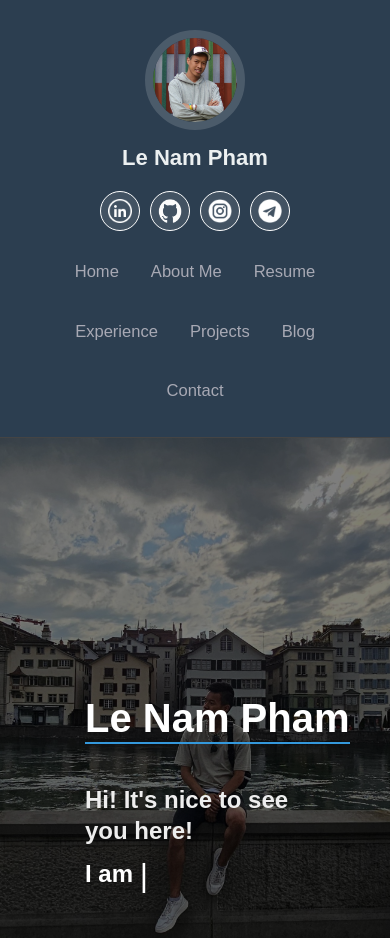
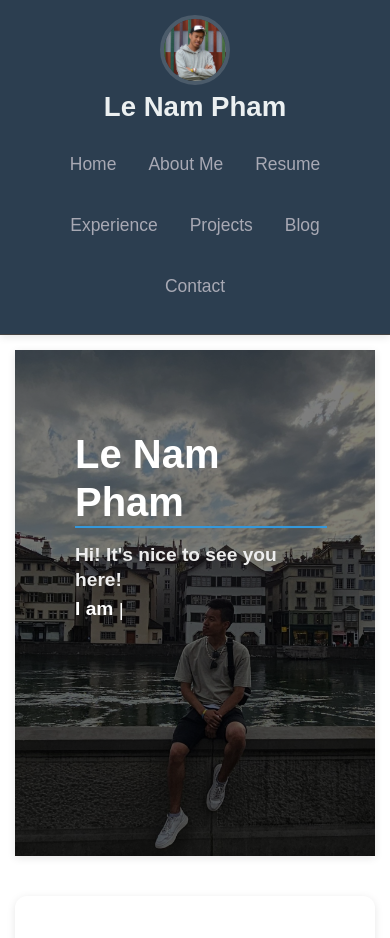
Before and after one commit to PhLNam/Personal_Website, a plain HTML site: page index.html in a window 390 px wide. Shown: the top 938 px of the page. Drawn offline with Linux system fonts and the light colour scheme.

Commit message:
Worked with responsiveness of the website

```diff
--- a/css/style.css
+++ b/css/style.css
@@ -898,8 +898,9 @@ nav a.active img {
 .contact p {
   font-size: 1.1em;
   color: #555; /* Already dark */
-  max-width: 700px; /* Limit paragraph width for readability */
+  max-width: auto; /* Limit paragraph width for readability */
   margin: 0 0 30px 0; /* Center the paragraph and add bottom margin */
+
 }
 
 /* Styles for Option 1: Direct Email & Icons */
@@ -1004,10 +1005,38 @@ nav a.active img {
 }
 
 /* ===================================================================
-  7. RESPONSIVE DESIGN
+  7. RESPONSIVE DESIGN (UPDATED)
 =================================================================== */
 
+/* --- Default styles (Desktop first - sidebar) --- */
+/* Keep these as they are, defining the sidebar layout for screens wider than 768px */
+header {
+  color: white;
+  background-color: #2c3e50;
+  position: fixed;
+  top: 0;
+  left: 0;
+  z-index: 1000;
+  padding: 20px 0;
+  width: 280px;
+  height: 100vh;
+  overflow-y: auto;
+  border-right: 1px solid #444;
+  display: flex;
+  flex-direction: column;
+  align-items: stretch;
+}
+
+#content-wrapper {
+  margin-left: 280px;
+  width: calc(100% - 280px);
+  display: flex;
+  flex-direction: column;
+  flex-grow: 1;
+}
+
 /* --- Medium Devices (Tablets, smaller desktops) --- */
+/* Keep this as it is */
 @media (max-width: 1024px) {
   header { width: 220px; }
   #content-wrapper { margin-left: 220px; width: calc(100% - 220px); }
@@ -1015,19 +1044,16 @@ nav a.active img {
   .profile-image h1 { font-size: 20px; }
   nav a { padding: 12px; font-size: 16px; gap: 10px; }
 
-  /* Adjust cards within the education/languages group for smaller screens */
   .education-languages-section .resume-card {
-    flex: 1 1 calc(50% - 15px); /* Maintain two columns with appropriate width */
-    min-width: unset; /* Allow it to shrink more before stacking */
+    flex: 1 1 calc(50% - 15px);
+    min-width: unset;
   }
 }
 
+
 /* --- Small Devices (Portrait Tablets, Phones) --- */
 @media (max-width: 768px) {
-  body { flex-direction: column; }
-  #content-wrapper { margin-left: 0; width: 100%; }
-  main { padding: 15px; }
-
+  /* HEADER: Transition from sidebar to top bar, stack elements */
   header {
     position: relative;
     width: 100%;
@@ -1035,72 +1061,173 @@ nav a.active img {
     padding: 15px;
     border-right: none;
     border-bottom: 1px solid #444;
+    display: flex;
+    flex-direction: column; /* Stack items vertically */
+    align-items: center; /* Center items horizontally within the column */
+    justify-content: flex-start;
+    box-shadow: 0 2px 8px rgba(0, 0, 0, 0.1);
+    z-index: 999;
   }
 
-  .profile-image h1 { font-size: 1.2em; }
+  /* PROFILE IMAGE & NAME within the header */
+  .profile-image {
+    display: flex;
+    flex-direction: column; /* Stack image above h1 */
+    align-items: center;
+    gap: 5px;
+    margin-bottom: 10px;
+    width: 100%;
+  }
+
+  .profile-image img {
+    width: 70px;
+    height: 70px;
+    margin: 0 auto;
+    border-width: 4px;
+  }
+
+  .profile-image h1 {
+    font-size: 1.5em;
+    margin: 0;
+    text-align: center;
+    color: #ecf0f1;
+  }
+
+  /* SOCIAL MEDIA: Still hidden for brevity in this example */
+  .social-media {
+    display: none;
+  }
+
+  /* NAVIGATION LINKS: Adjust for top nav, centered below profile */
+  nav {
+    width: 100%;
+    margin-top: 10px;
+  }
 
   nav ul {
     flex-direction: row;
     flex-wrap: wrap;
-    justify-content: center;
+    justify-content: center; /* Center the nav links */
+    padding: 0 10px;
     gap: 8px;
+    width: 100%;
   }
+
   nav a {
     padding: 8px 12px;
-    font-size: 0.9em;
+    font-size: 0.95em;
+    gap: 5px;
+    justify-content: center;
+    flex-basis: auto;
   }
-  nav a img { display: none; } /* Hide icons to save space */
 
-  #Home { min-height: 60vh; }
-  #Home h2 { font-size: 2.5rem; }
-  #Home h3, #animated-phrases { font-size: 1.5rem; }
+  nav a img {
+    display: none;
+  }
 
-  .about-content-flex { flex-direction: column; align-items: center; }
-  .about-content-flex .about-image { max-width: 250px; }
+  /* CONTENT WRAPPER: Adjust for top nav */
+  #content-wrapper {
+    margin-left: 0;
+    width: 100%;
+  }
 
-  .resume-cards-container {
+  main {
+    padding: 15px;
+  }
+
+  /* --- HOME SECTION: Adjustments for smaller screens --- */
+    #Home {
+    min-height: 60vh;
+    margin-top: 0;
+    margin-left: 0;
+    margin-right: 0;
+    border-radius: 0;
+    /* --- IMPORTANT CHANGE: ALIGN CONTENT TO TOP --- */
+    align-items: flex-start; /* Aligns content to the top (start of the cross-axis) */
+    /* --- END CHANGE --- */
+  }
+
+  .home-content {
+    max-width: 90%;
+    margin-left: 20px;
+    margin-top: 0; /* Ensure no unwanted top margin on the content block itself */
+    margin-bottom: 0;
+  }
+
+  #Home h2 {
+    font-size: 2.5rem;
+    margin-bottom: 5px;
+  }
+
+  #Home h3 {
+    font-size: 1.2rem;
+    margin-top: 10px;
+    margin-bottom: 0;
+  }
+
+  #animated-phrases {
+    font-size: 1.2rem;
+    margin-top: 5px;
+    margin-bottom: 20px; /* Provides good space below the animated phrase */
+
+    white-space: normal;
+    overflow: visible;
+    text-overflow: clip;
+
+    max-width: 100%;
+    min-height: 1.8em;
+  }
+
+  .blinking-cursor {
+    font-size: 1.2rem;
+  }
+
+  /* --- Other sections remain the same --- */
+  .resume-card, .project-card, .awards-conferences-section > div {
+    padding: 20px;
+    min-width: unset;
+  }
+
+  .about-content-flex,
+  .resume-cards-container,
+  .education-languages-section,
+  .awards-conferences-section,
+  .languages-skills-columns {
     flex-direction: column;
     gap: 20px;
   }
 
-  /* Ensure the new education-languages-section also stacks vertically on small screens */
-  .education-languages-section {
-    flex-direction: column;
-    gap: 20px; /* Adjust gap when stacked */
+  .education-languages-section .resume-card {
+    flex: 1 1 100%;
   }
 
-  .resume-card {
-    flex: 1 1 100%; /* Take full width on small screens */
-    min-width: unset;
-    padding: 20px;
+  .languages-skills-card .vertical-list li {
+    display: flex;          /* Make each <li> a flex container */
+    flex-direction: column; /* Stack its immediate children (language text and skill bar) */
+    align-items: flex-start; /* Align content to the left within the stacked layout */
+    gap: 2px;               /* Small gap between the language name and the skill bar */
+    margin-bottom: 15px;    /* Increase vertical space between each language entry for clarity */
   }
 
-  .resume-card h3 {
-    font-size: 1.4em;
-    margin-bottom: 15px;
+  /* Adjust the skill-dots specifically for the stacked layout */
+  .languages-skills-card .vertical-list li .skill-dots {
+    margin-left: 0; /* Remove any previous left margin that was for inline display */
+    margin-top: 5px; /* Add a small top margin to separate it from the language name */
   }
 
-  .languages-skills-columns {
+
+  .contact {
+    padding: 30px 15px;
+    text-align: center;
+  }
+
+  .contact p {
+    margin: 0 auto 20px auto;
+    text-align: center;
+  }
+
+  .contact-links {
     flex-direction: column;
     gap: 15px;
   }
-
-  .language-column-left,
-  .language-column-right,
-  .soft-skills-column-left,
-  .soft-skills-column-right {
-    min-width: unset;
-    flex: 1 1 100%;
-  }
-
-  /* Adjust highlighted h4 for mobile */
-  .languages-skills-card h4 { /* Target h4 specifically within languages-skills-card */
-    font-size: 1.1em;
-    margin-bottom: 10px;
-    padding: 4px 8px;
-  }
-
-  .vertical-list {
-    margin-top: 0px;
-  }
 }
--- a/index.html
+++ b/index.html
@@ -193,7 +193,7 @@
                 <span class="university-name">Manager at V-Bamboo</span>
                 <span class="study-name">Kherson, Ukraine</span>
                 <span class="duration">2020 - 2021</span>
-                <p class="description">Managed daily operations, oversaw team performance, and implemented strategies to improve customer satisfaction and sales. [Add 1-2 key achievements/responsibilities here].</p>
+                <p class="description">Advertising campaigns on social networks and billboards, calculating and paying taxes, accounting for income and expenses, recruiting and supervising employees.</p>
               </div>
             </li>
             <li>
@@ -201,7 +201,7 @@
                 <span class="university-name">Retail Reseller for Le Thi Thang</span>
                 <span class="study-name">Kherson, Ukraine</span>
                 <span class="duration">2018 - 2019</span>
-                <p class="description">Responsible for product sales, inventory management, and building strong customer relationships in a fast-paced retail environment. [Add 1-2 key achievements/responsibilities here].</p>
+                <p class="description">Transport of clothing to the point of sale, sorting into different shops, retail sale of clothing and shoes</p>
               </div>
             </li>
           </ul>
@@ -310,7 +310,7 @@
         <p>Check out my latest blog posts.</p>
       </section>
       <section id="Contact" class="contact">
-        <h2>Get in Touch</h2>
+        <h2>Contact</h2>
         <p>I'd love to connect! Feel free to reach out via email or through any of my social channels below.</p>
         <div class="contact-links">
           <a href="mailto:lenam.ph4m@gmail.com" class="contact-item">
@@ -337,7 +337,7 @@
       </section>
     </main>
     <footer>
-      <p>&copy; 2025 Le Nam Pham</p>
+      <p>&copy; 2025 Le Nam Pham. All Rights Reserved.</p>
     </footer>
   </div>
 </body>
```
